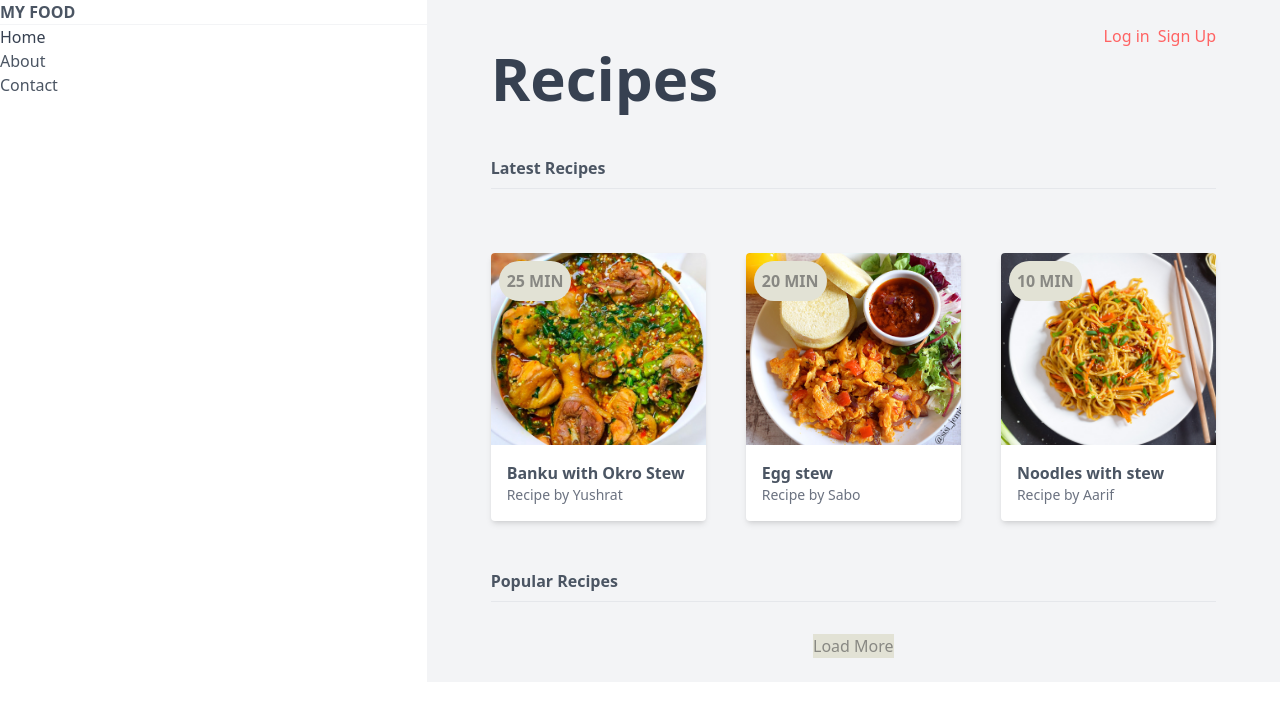
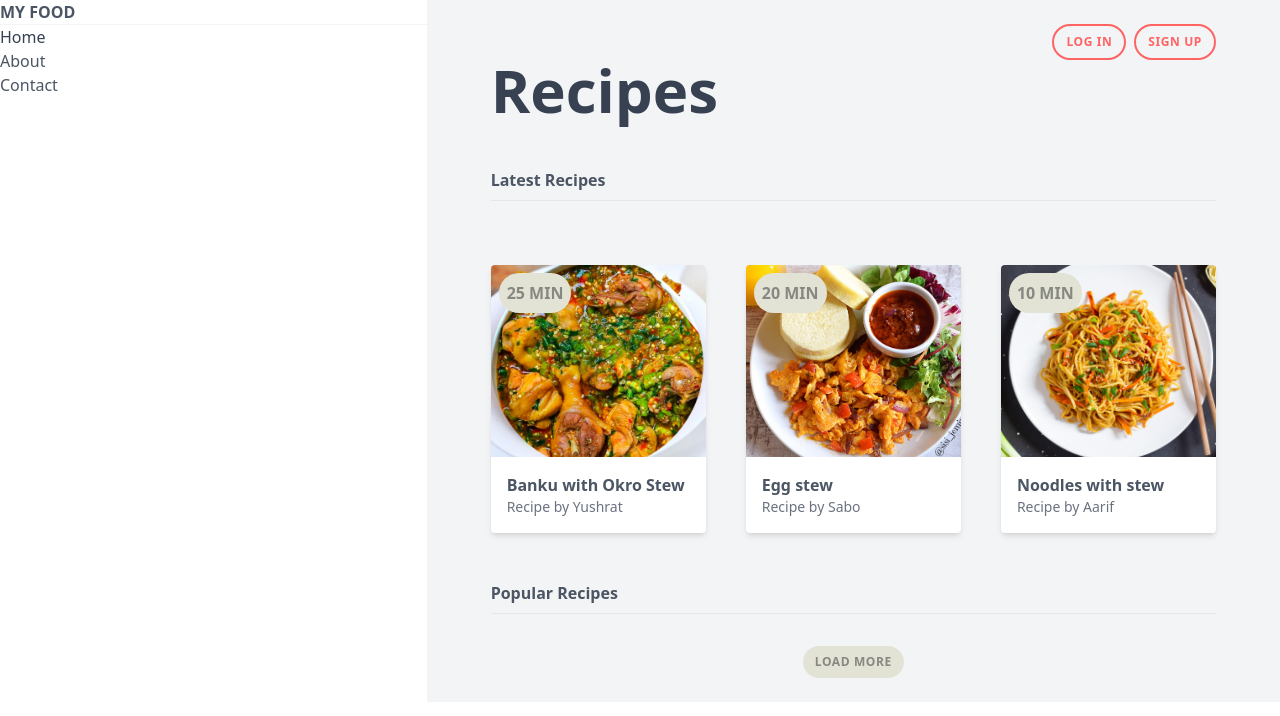
Before and after one commit to Abdul-Gafur/Tailwind-Recipes, a website: page public/index.html in a window 1280 px wide. Drawn offline with Linux system fonts and the light colour scheme.

Commit message:
added reusable buttons

```diff
--- a/public/index.html
+++ b/public/index.html
@@ -40,8 +40,8 @@
       </div>
       <main  class="px-16 py-6 bg-gray-100 md:col-span-2">
         <div class="flex justify-center md:justify-end">
-          <a href="#" class="text-primary">Log in</a>
-          <a href="#" class="text-primary ml-2">Sign Up</a>
+          <a href="#" class="btn text-primary border-primary md:border-2">Log in</a>
+          <a href="#" class="btn ml-2 text-primary border-primary md:border-2">Sign Up</a>
         </div>
         <header>
           <h2 class="text-gray-700 text-6xl font-semibold">Recipes</h2>
@@ -93,7 +93,7 @@
           </div>
         </div>
         <div class="flex justify-center">
-            <div class="bg-secondary-100 text-secondary-200">Load More</div>
+            <div class="btn bg-secondary-100 text-secondary-200">Load More</div>
         </div>
       </main>
     </div>
--- a/src/styles.css
+++ b/src/styles.css
@@ -9,3 +9,7 @@
 .badge {
     @apply bg-secondary-100 text-secondary-200 uppercase font-bold rounded-full p-2 absolute top-0 mt-2 ml-2
 }
+
+.btn {
+    @apply rounded-full py-2 px-3 uppercase text-xs font-bold cursor-pointer tracking-wider
+}
```
Also changed, not shown: public/styles.css.
